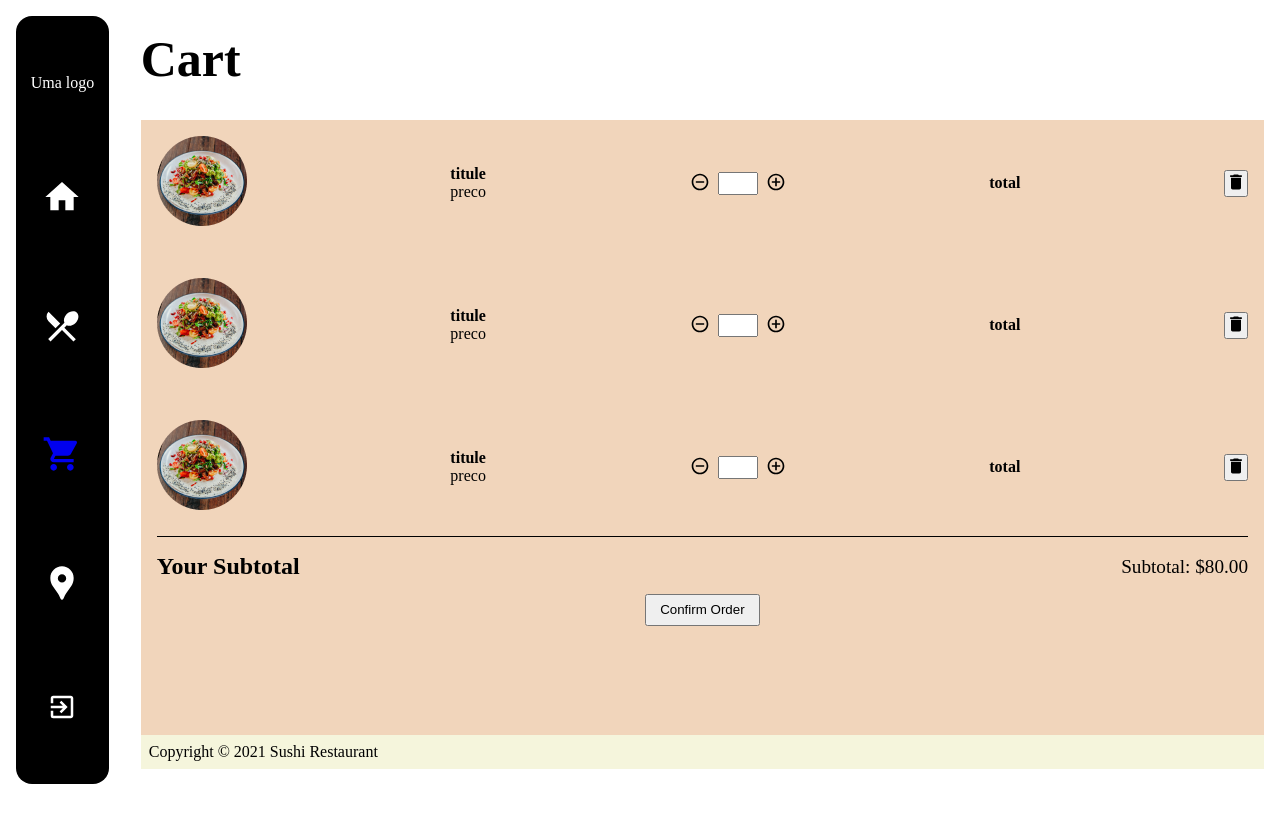
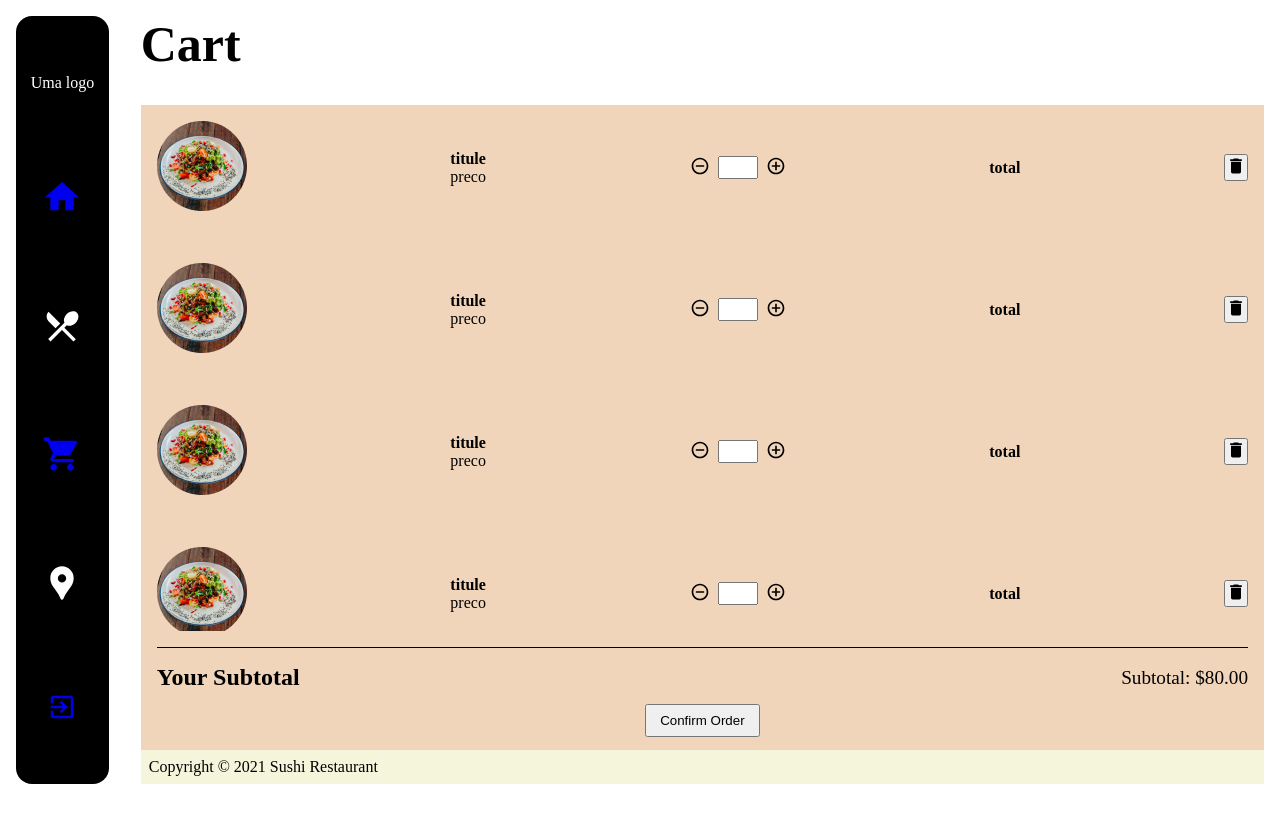
Before and after one commit to NatanaelPJ/ProjectPilot, a React (Create React App) app: page /cart in a window 1280 px wide. Built offline with nearby package versions, Linux system fonts and the light colour scheme.

Commit message:
Ajustando box cart

```diff
--- a/src/components/Aside/index.tsx
+++ b/src/components/Aside/index.tsx
@@ -10,7 +10,7 @@ export default function Aside() {
             Uma logo
           </li>
           <li>
-            <a>
+            <a href='/'>
               <icon.MdHome size={40}/>
             </a>
           </li>
@@ -30,7 +30,7 @@ export default function Aside() {
             </a>
           </li>
           <li>
-            <a>
+            <a href='/'>
               <icon.MdExitToApp size={30} />
             </a>
           </li>
--- a/src/pages/Cart/styles.ts
+++ b/src/pages/Cart/styles.ts
@@ -27,7 +27,8 @@ export const Content = styled.section`
 
   .box{
     margin-top: 2em;
-    height: 80%;
+    width: 100%;
+    flex: 1;
     display: flex;
     flex-direction: column;
     background: #F1D5BB;
@@ -44,16 +45,16 @@ export const Content = styled.section`
 `
 
 export const ProductTable = styled.table`
-  height: 25em;
+  flex: 1;
+
   display: flex;
   overflow-y: auto;
   &::-webkit-scrollbar{
     display: none;
   }
 
-
-
   tbody{
+    max-height: 22em;
     width: 100%;
     display: flex;
     flex-direction: column;
--- a/src/pages/Menu/index.tsx
+++ b/src/pages/Menu/index.tsx
@@ -9,7 +9,11 @@ export default function Menu(){
         <Aside/>
         <Content>
           <h1>SUSHI FOOD</h1>
-          <div>aaa</div>
+          <div className="content-products">
+            <div className="product">
+
+            </div>
+          </div>
           <button>more info</button>
         </Content>
       </Container>
--- a/src/pages/Menu/styles.ts
+++ b/src/pages/Menu/styles.ts
@@ -2,6 +2,7 @@ import styled from "styled-components";
 
 export const Container = styled.main`
   padding:1em;
+  width: 100%;
   height: 100vh;
   display: flex;
   align-items: center;
@@ -21,9 +22,17 @@ export const Content = styled.section`
     font-size: 3.12em;
   }
 
-  div{
+  .content-products{
     margin-top: 2em;
     flex: 1;
+    background: blue;
+    padding: 1em;
+
+    .product{
+      background: red;
+      width: 100%;
+      height: 100%;
+    }
   }
 
 
```
